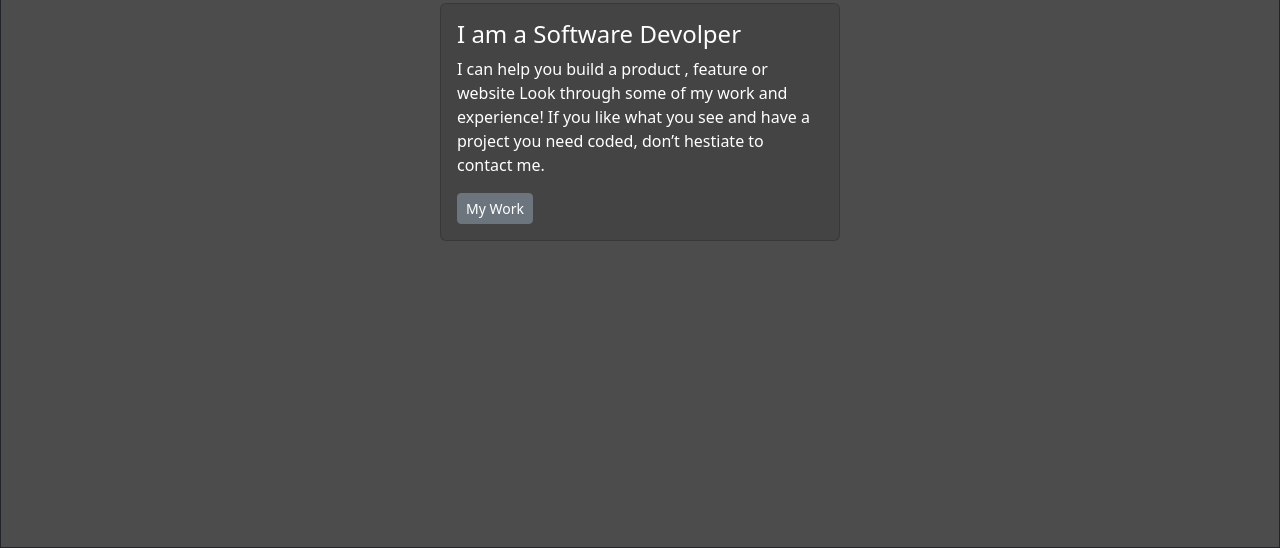
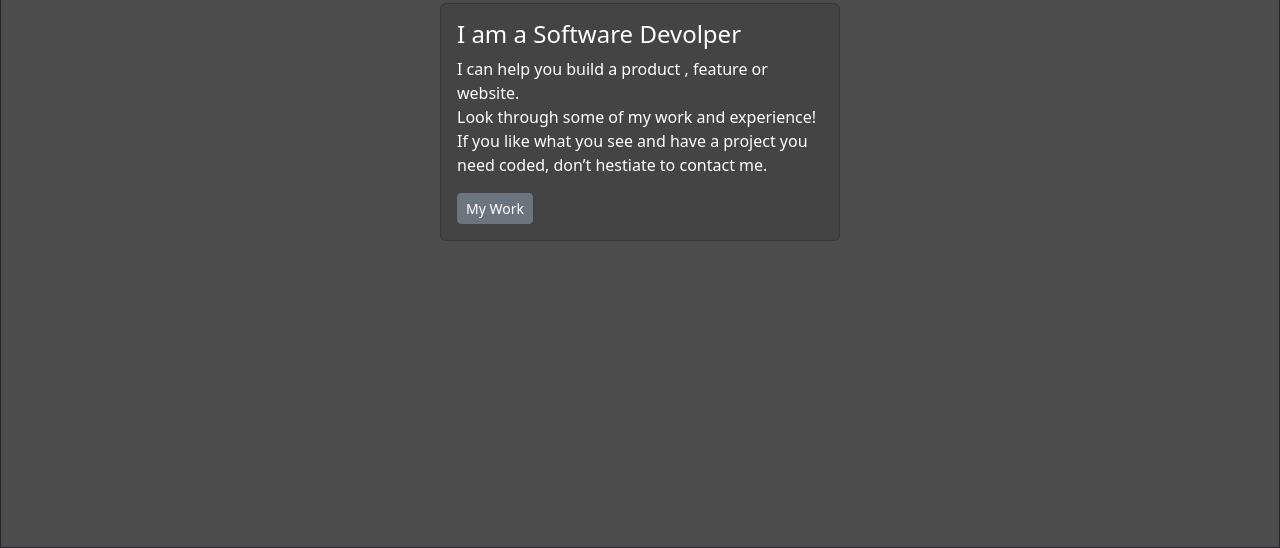
Before and after one commit to MrOmachi/My-Portfolio, a plain HTML site: page index.html in a window 1280 px wide. Shown: the part 328-876 px from the top of the page. Drawn offline with nearby package versions, Linux system fonts and the light colour scheme.

Commit message:
made changes to index.html

```diff
--- a/index.html
+++ b/index.html
@@ -64,9 +64,10 @@
           <div class="card-body">
             <h4 class="card-title">I am a Software Devolper</h4>
             <p class="card-text">
-              I can help you build a product , feature or website Look through
-              some of my work and experience! If you like what you see and have
-              a project you need coded, don’t hestiate to contact me.
+              I can help you build a product , feature or website. <br />
+              Look through some of my work and experience! If you like what you
+              see and have a project you need coded, don’t hestiate to contact
+              me.
             </p>
             <form action="./mywork.html">
               <button type="submit" class="btn btn-secondary btn-sm">
```
